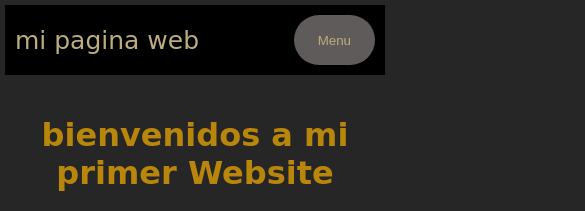
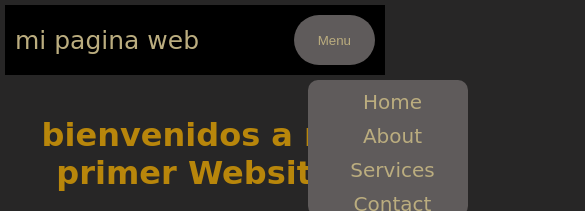
Before and after one commit to 4uguss/miprimerapagina, a plain HTML site: page index.html in a window 390 px wide. Both pictures are taken after a click on the button "Menu". Shown: the top 211 px of the page, 585 px wide, since content can reach past the window. Drawn offline with Linux system fonts and the light colour scheme.

Commit message:
actualizacion

```diff
--- a/estilos.css
+++ b/estilos.css
@@ -111,7 +111,7 @@ a {
 
     .nav-links.nav-links-responsive {
         position:absolute;
-        display: block;
+        display:flex;
         background-color: rgb(95, 91, 91);
         width: 150px;
         top: 60px;
@@ -121,7 +121,7 @@ a {
         gap:10px;
         font-size: 20px;
         text-align: center;
-        margin-left: 590px;
+        margin-left: 75%;
         margin-right: 100px;
         border-radius: 10px;
         padding-left: 10px;
--- a/index.html
+++ b/index.html
@@ -21,7 +21,6 @@
   </div>
   <div class="container">
     <h1>bienvenidos a mi primer Website</h1>
-    <div class="column"><img src="https://elcarrocolombiano.com/wp-content/uploads/2016/06/20150513-BMW-SERIE-3-40-ANOS-03.jpg" alt=""></div>
     <div class="row">
       <div class="column">
         <h2>presentacion</h2>
```
